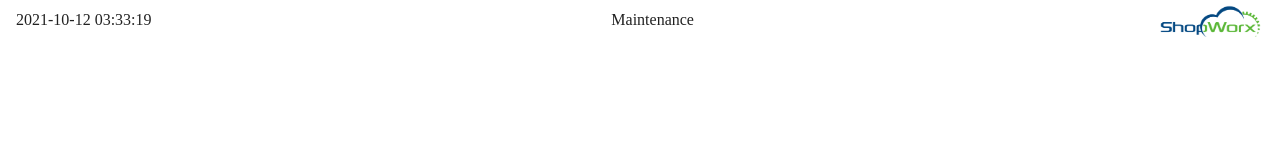
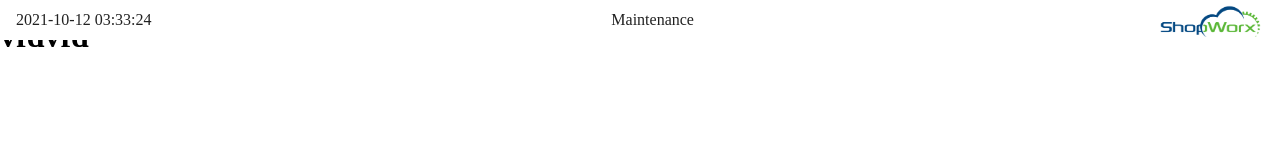
Before and after one commit to miloweimo/demo, a Vue app in the folder packages/learn-vue2/: page / in a window 1280 px wide. Shown: the top 160 px of the page. Built offline with nearby package versions, Linux system fonts and the light colour scheme.

Commit message:
update Header timer

```diff
--- a/packages/learn-vue2/src/App.vue
+++ b/packages/learn-vue2/src/App.vue
@@ -1,18 +1,21 @@
 <template>
   <div id="app">
     <Header />
+    <Main />
   </div>
 </template>
 
 <script>
-import Header from './components/Header.vue'
+import Header from "./components/Header.vue";
+import Main from "./components/Main.vue";
 
 export default {
-  name: 'App',
+  name: "App",
   components: {
-    Header
-  }
-}
+    Main,
+    Header,
+  },
+};
 </script>
 
 <style>
--- a/packages/learn-vue2/src/components/Header.vue
+++ b/packages/learn-vue2/src/components/Header.vue
@@ -1,6 +1,15 @@
 <template>
-  <v-app-bar dense flat app height="40" width="100%" color="#fff">
-    <span>{{ moment().format('YYYY-MM-DD HH:mm:ss') }}</span>
+  <v-app-bar
+    dense
+    flat
+    app
+    height="40"
+    width="100%"
+    color="#fff"
+    class="header"
+  >
+    <span>{{ now.format("YYYY-MM-DD HH:mm:ss")}}</span>
+    {{reload()}}
     <v-spacer></v-spacer>
     <span class="text-h1">{{ "Maintenance" }}</span>
     <v-spacer></v-spacer>
@@ -11,14 +20,35 @@
 <script>
 import moment from "moment";
 
+
 export default {
   name: "Header",
   data: function () {
-    return { moment };
+    return { now: moment(), update: true };
+  },
+  methods: {
+    reload() {
+      // console.log('调用reload()!')
+      if(this.update === true){
+        setTimeout(()=>{
+          this.now = moment()
+        },1000)
+      }
+    },
   },
 };
 </script>
 
 <style>
-
+#header {
+  line-height: 2rem;
+  font-family: Roboto, sans-serif !important;
+  font-size: 1.5rem !important;
+  font-weight: 400;
+  letter-spacing: normal !important;
+  white-space: nowrap !important;
+  overflow: hidden !important;
+  text-overflow: ellipsis !important;
+  margin-right: 20px !important;
+}
 </style>
--- /dev/null
+++ b/packages/learn-vue2/src/components/Main.vue
@@ -0,0 +1,13 @@
+<template>
+  <div id="main">zzz
+
+      <h1>vfdvfd</h1>
+  </div>
+</template>
+
+<style>
+#main fullscreen{
+  background: #283b52;
+  border-radius: 18px;
+}
+</style>
```
